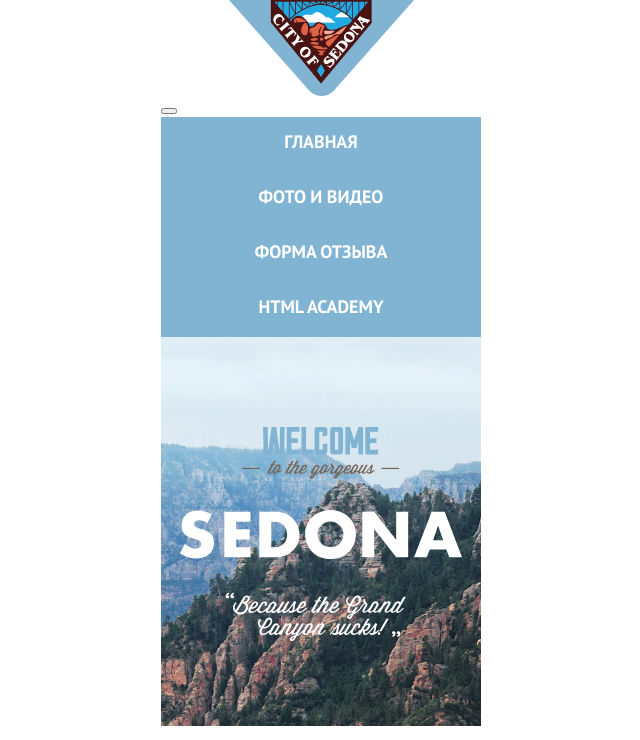
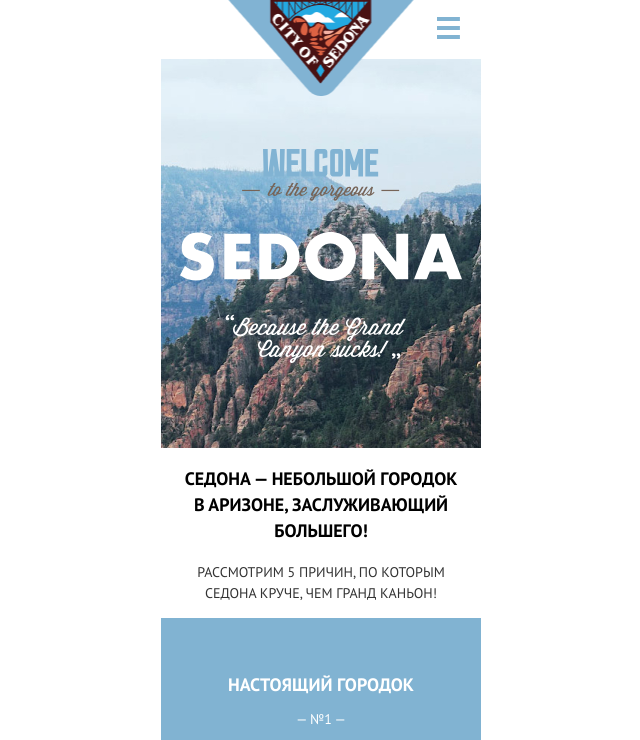
Before and after one commit to htmlacademy-adaptive/2071255-sedona-27, a website: page source/index.html in a window 1280 px wide. Shown: the top 740 px of the page, without its empty margins (319-959 px from the left). Drawn offline with nearby package versions, Linux system fonts and the light colour scheme; files that its build step writes are made by us from their sources.

Commit message:
стили базовые

```diff
--- a/source/index.html
+++ b/source/index.html
@@ -9,14 +9,17 @@
 
 <body class="page__body">
   <header class="main-header">
-    <a class="main-header__logo" href="#">
+    <a class="main-header__logo" href="index.html">
       <img class=" logo" src="img/logo.png" width="185" alt="Логотип сервиса Седона">
     </a>
     <div class="main-nav">
       <button class="main-nav__toggle">
+        <svg class="toggle__icon" width="23" height="22" viewBox="0 0 23 22" fill="none" xmlns="http://www.w3.org/2000/svg">
+          <path d="M22.9 0H0v4h22.9V0ZM22.9 9H0v4h22.9V9ZM22.9 18H0v4h22.9v-4Z"/>
+        </svg>
         <span class="visually-hidden">Меню навигации</span>
       </button>
-      <nav class="main-nav__wrapper">
+      <nav class="main-nav__wrapper main-nav__wrapper--visually-hidden">
         <a class="main-nav__link main-nav__link-text" href="index.html">Главная</a>
         <a class="main-nav__link main-nav__link-text" href="photo.html">Фото и видео</a>
         <a class="main-nav__link main-nav__link-text" href="form.html">Форма отзыва</a>
@@ -100,14 +103,19 @@
       <a class="social__link social__link--vkontakte" href="https://vk.com/htmlacademy">
         <span class="visually-hidden">Мы в Вконтакте</span>
       </a>
-      <a class="social__link social__link--youtube" href="https://www.youtube.com/user/htmlacademyru">Мы в Ютубе</a>
-      <a class="social__link social__link--telegram" href="https://t.me/htmlacademy">Мы в Телеграме</a>
+      <a class="social__link social__link--telegram" href="https://t.me/htmlacademy">
+        <span class="visually-hidden">Мы в Телеграме</span>
+      </a>
+      <a class="social__link social__link--youtube" href="https://www.youtube.com/user/htmlacademyru">
+        <span class="visually-hidden">Мы в Ютюбе</span>
+      </a>
     </div>
     <div class="main-footer__copyright copyright">
       <p class="copyright__text">Разработано</p>
       <a class="copyright__link" href="https://htmlacademy.ru/intensive/adaptive">
         <span class="visually-hidden">HTML Academy</span>
-        <img class="copyright__icon" src="img/icons/htmlacademy-icon.svg" width="27" height="34" alt="Логотип HTML-Академии" >
+        <img class="copyright__icon" src="img/icons/htmlacademy-icon.svg" width="27" height="34"
+          alt="Логотип HTML-Академии">
       </a>
     </div>
   </footer>
--- a/source/sass/blocks/main-footer.scss
+++ b/source/sass/blocks/main-footer.scss
@@ -1,9 +1,9 @@
-
-.main-footer{
+.main-footer {
   padding: 29px 0 23px;
 
 }
-  .main-footer__hashtag{
+
+.main-footer__hashtag {
   display: block;
   margin: 0;
   margin-bottom: 38px;
@@ -14,32 +14,48 @@
   text-transform: uppercase;
   text-align: center;
 }
-  .main-footer__social{
+
+.main-footer__social {
   display: flex;
   justify-content: center;
   gap: 6px;
 }
-  .social{
+
+.social {
   margin-bottom: 40px;
 }
-  .social__link{
+
+.social__link {
   display: block;
   width: 48px;
   height: 48px;
   background-color: #81b3d2;
 }
-  .social__link--vkontakte{
+
+.social__link--vkontakte {
   background-image: url("../../img/icons/vk-icon.svg");
   background-position: center center;
   background-repeat: no-repeat;
 }
-  .copyright{
+.social__link--telegram {
+  background-image: url("../../img/icons/telegram-icon.svg");
+  background-position: center center;
+  background-repeat: no-repeat;
+}
+.social__link--youtube{
+  background-image: url("../../img/icons/youtube-icon.svg");
+  background-position: center center;
+  background-repeat: no-repeat;
+}
+
+.copyright {
   display: flex;
   justify-content: center;
   align-items: center;
   gap: 12px;
 }
-  .copyright__text{
+
+.copyright__text {
   text-transform: uppercase;
   margin: 0;
 }
--- a/source/sass/blocks/main-header.scss
+++ b/source/sass/blocks/main-header.scss
@@ -1,22 +1,41 @@
-
-.page{
+.page {
   height: 100%;
-  font-family: 'PT Sans', sans-serif;
+  font-family: 'PT Sans';
   font-size: 14px;
   line-height: 21px;
   font-weight: 400;
 
 }
-.page__body{
+
+.page__body {
   width: 320px;
   margin: 0 auto;
 
 }
-.logo{
-  display: block;
-  margin: 0 auto;
+
+.logo {
+  position: absolute;
+  top: 0;
+  left: 50%;
+  transform: translateX(-50%);
 }
-.main-nav__link{
+.main-nav{
+  display: flex;
+  justify-content: flex-end;
+}
+.main-nav__wrapper--visually-hidden{
+  position: absolute;
+  width: 1px;
+  height: 1px;
+  margin: -1px;
+  border: 0;
+  padding: 0;
+  white-space: nowrap;
+  clip-path: inset(100%);
+  clip: rect(0 0 0 0);
+  overflow: hidden;
+}
+.main-nav__link {
   display: block;
   padding: 12px 5px 17px;
   box-sizing: border-box;
@@ -24,8 +43,9 @@
   text-align: center;
   background-color: $primary-color;
 }
-.main-nav__link-text{
-  font-family: 'PT Sans', sans-serif;
+
+.main-nav__link-text {
+  font-family: 'PT Sans',;
   font-size: 18px;
   line-height: 26px;
   font-weight: 700;
@@ -33,12 +53,22 @@
   color: #ffffff;
   text-transform: uppercase;
 }
-.tour-preview{
+
+.tour-preview {
   height: 389px;
   background-image: url('../../img/back-mobile.jpg.jpg');
   background-position: center;
   background-repeat: no-repeat;
 }
-.tour-preview__image{
+
+.tour-preview__image {
   padding: 90px 19px 85px;
 }
+.main-nav__toggle{
+  padding: 17px 21px;
+  border: none;
+  background-color: transparent;
+}
+.toggle__icon{
+  fill: #81B3D2;
+}
--- a/source/sass/style.scss
+++ b/source/sass/style.scss
@@ -1,4 +1,4 @@
 @import "./variables.scss";
 @import "./blocks/main-header";
 @import "./blocks/main-container.scss";
-@import "./blocks/main-footer.scss"
+@import "./blocks/main-footer.scss";
```
Also changed, not shown: source/sass/blocks/main-container.scss (+37 -23 lines), source/sass/variables.scss (+7 -4 lines), source/img/icons/icon-menu.svg.svg (added), source/img/icons/telegram-icon.svg (added), source/img/icons/youtube-icon.svg (added). Lines whose indentation alone changed are shown as unchanged.
